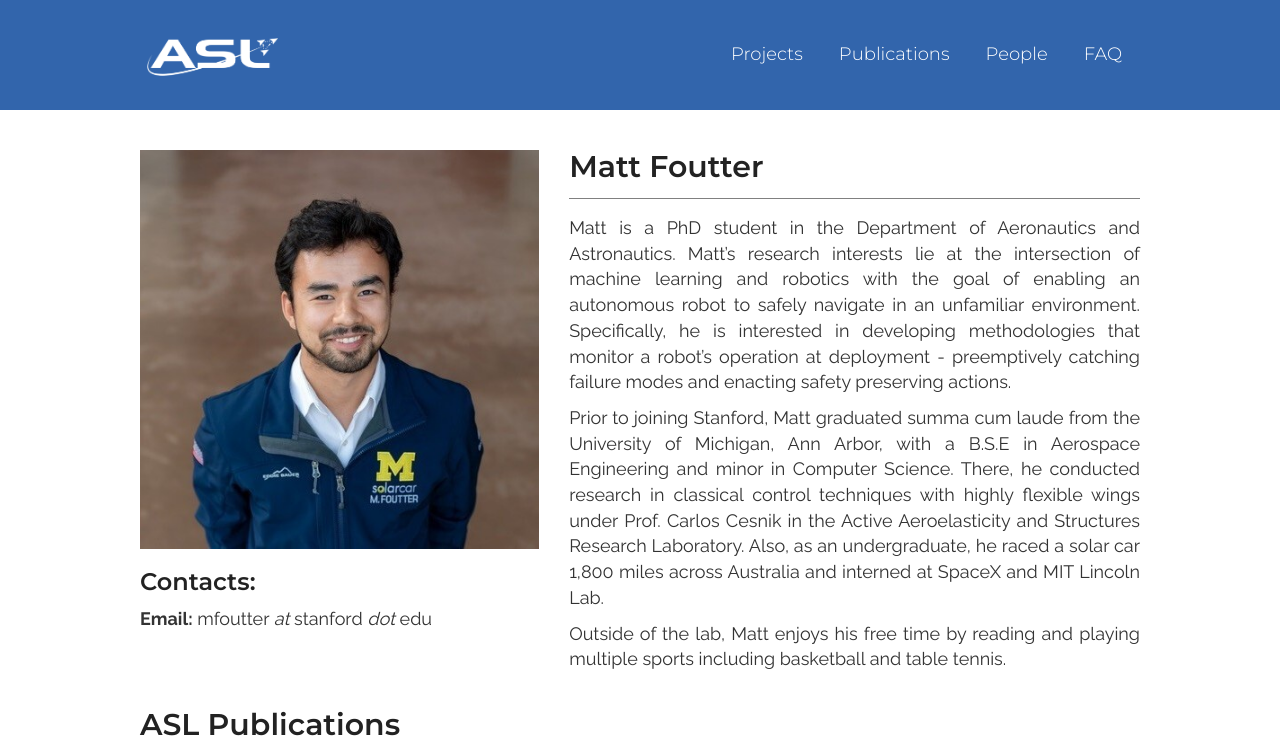
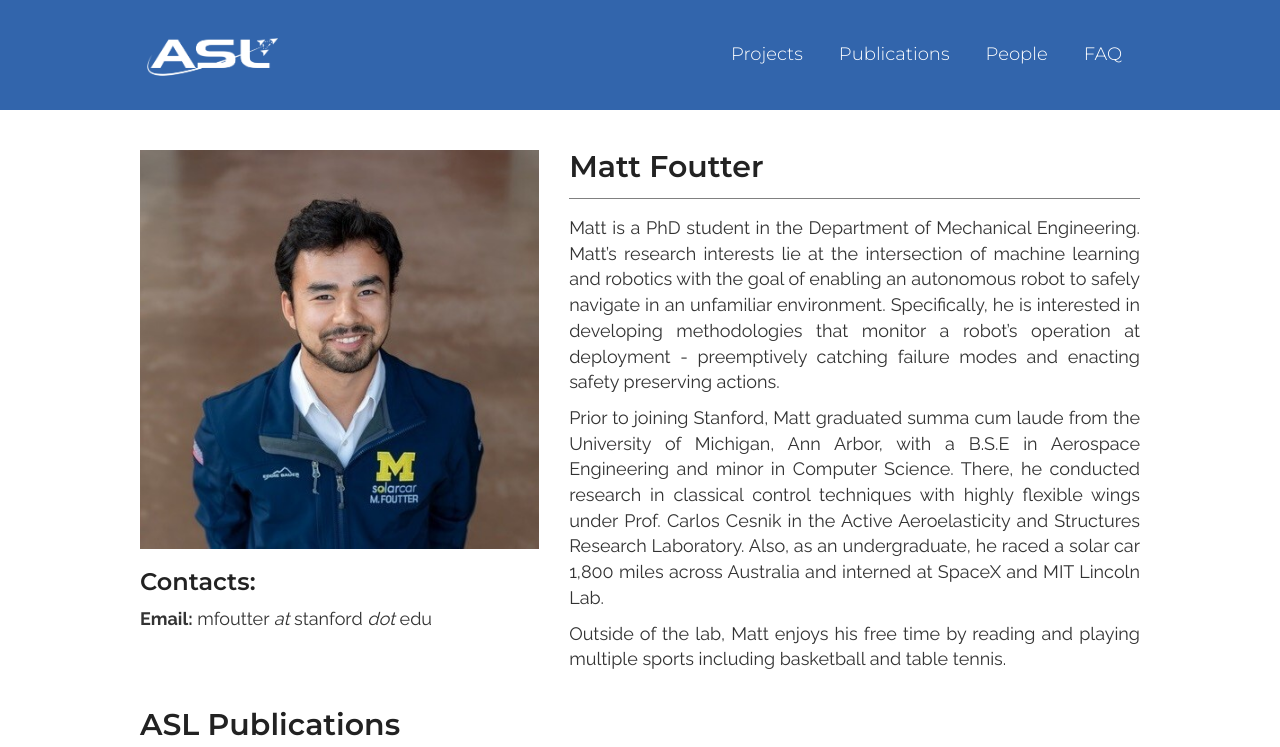
Before and after one commit to StanfordASL/StanfordASL.github.io, a Jekyll site: the page built from _people/matt-foutter.markdown, in a window 1280 px wide, cut to the strip 0-747 px from the top of the page. Built offline with Jekyll 4.4.1, drawn with Linux system fonts in a browser that asks for light colours.

Commit message:
Update matt-foutter.markdown

```diff
--- a/_people/matt-foutter.markdown
+++ b/_people/matt-foutter.markdown
@@ -12,7 +12,7 @@
 # website:
 # gscholar:
 ---
-Matt is a PhD student in the Department of Aeronautics and Astronautics. Matt's research interests lie at the intersection of machine learning and robotics with the goal of enabling an autonomous robot to safely navigate in an unfamiliar environment. Specifically, he is interested in developing methodologies that monitor a robot's operation at deployment - preemptively catching failure modes and enacting safety preserving actions.
+Matt is a PhD student in the Department of Mechanical Engineering. Matt's research interests lie at the intersection of machine learning and robotics with the goal of enabling an autonomous robot to safely navigate in an unfamiliar environment. Specifically, he is interested in developing methodologies that monitor a robot's operation at deployment - preemptively catching failure modes and enacting safety preserving actions.
 
 Prior to joining Stanford, Matt graduated summa cum laude from the University of Michigan, Ann Arbor, with a B.S.E in Aerospace Engineering and minor in Computer Science. There, he conducted research in classical control techniques with highly flexible wings under Prof. Carlos Cesnik in the Active Aeroelasticity and Structures Research Laboratory. Also, as an undergraduate, he raced a solar car 1,800 miles across Australia and interned at SpaceX and MIT Lincoln Lab.
 
```
